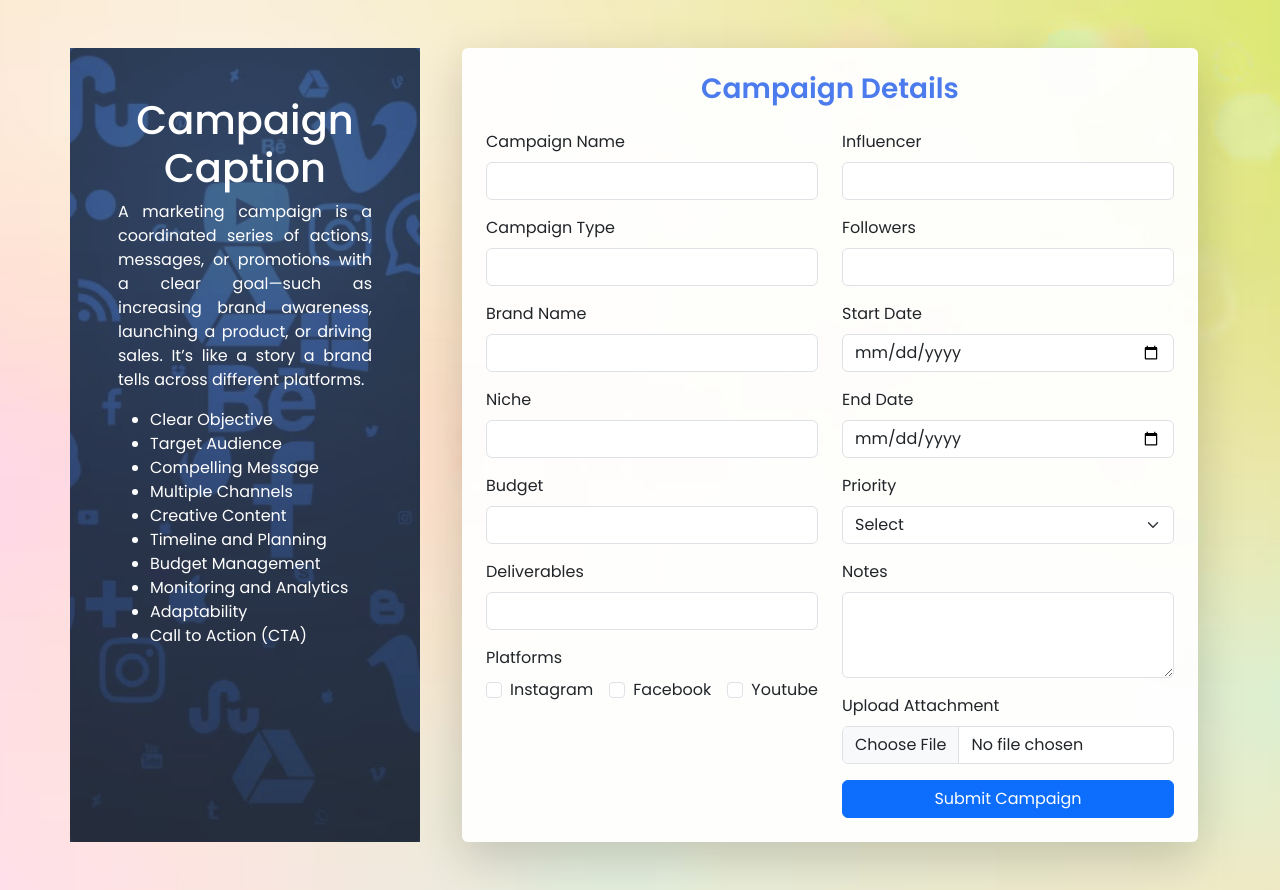
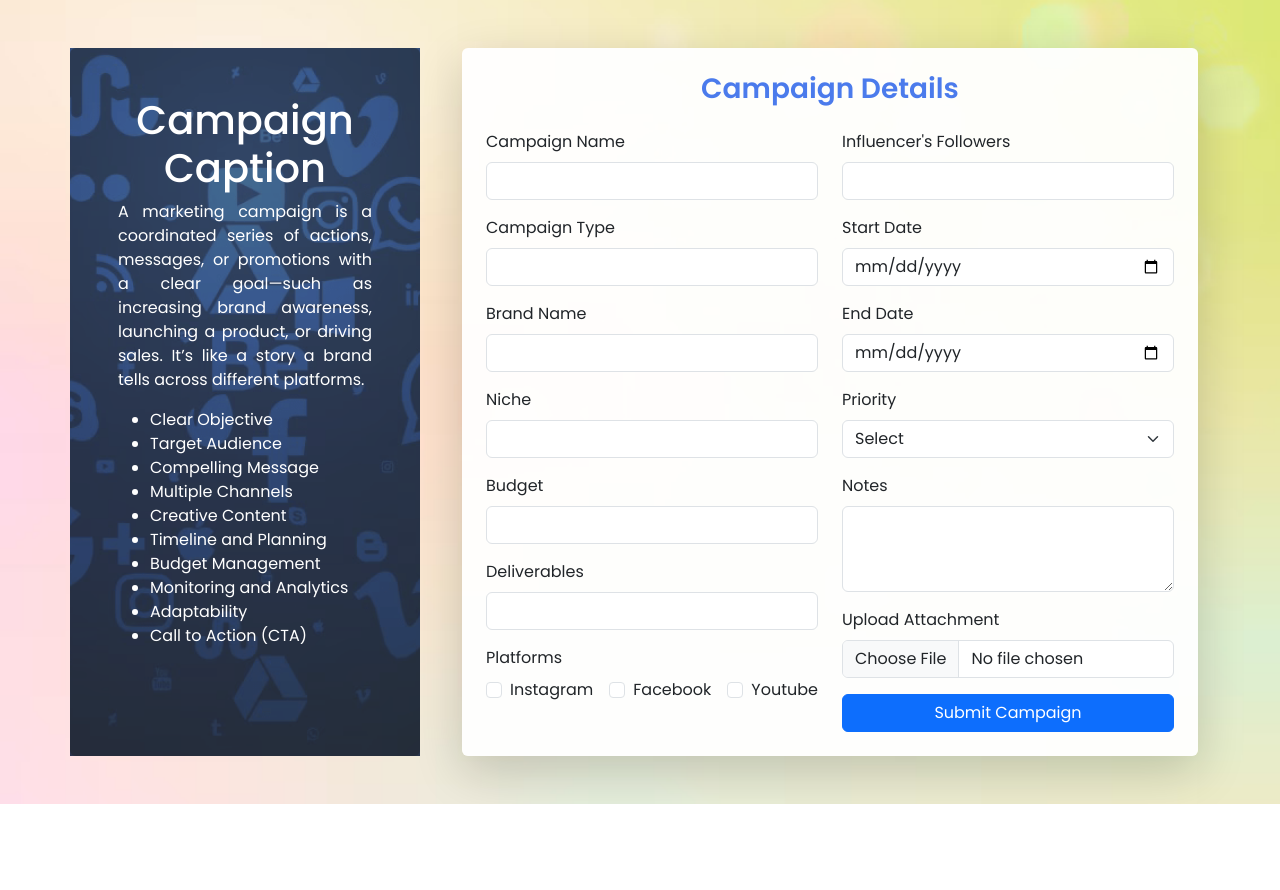
Before and after one commit to Manthan3888/influencer-frontend, a React (Create React App) app: page / in a window 1280 px wide. After the commit the page ends 804 px from the top, so only its background shows below. Built offline with nearby package versions, Linux system fonts and the light colour scheme.

Commit message:
field changed

```diff
--- a/src/components/CampaignForm.jsx
+++ b/src/components/CampaignForm.jsx
@@ -250,13 +250,13 @@
                                         </Col>
                                         <Col md={6}>
                                             {/* Right-side Fields */}
-                                            <Form.Group className="mb-3">
+                                            {/* <Form.Group className="mb-3">
                                                 <Form.Label>Influencer</Form.Label>
                                                 <Form.Control type="text" name="influencer" value={formData.influencer} onChange={handleChange} isInvalid={!!errors.influencer} />
                                                 {renderError('influencer')}
-                                            </Form.Group>
+                                            </Form.Group> */}
                                             <Form.Group className="mb-3">
-                                                <Form.Label>Followers</Form.Label>
+                                                <Form.Label>Influencer's Followers</Form.Label>
                                                 <Form.Control type="text" name="followers" value={formData.followers} onChange={handleChange} isInvalid={!!errors.followers} />
                                                 {renderError('followers')}
                                             </Form.Group>
```
